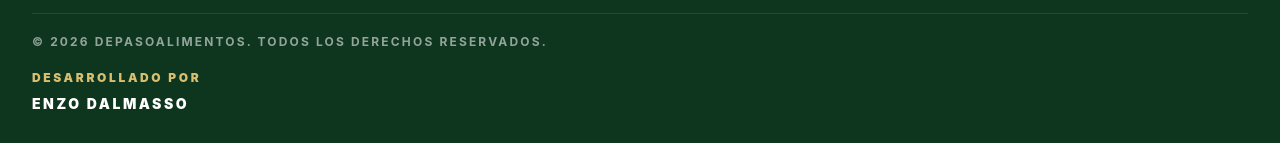
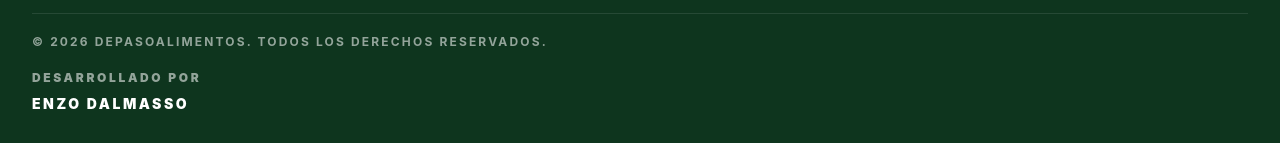
Before and after one commit to EnzoDalmasso/DePasoAlimentos, a React (Vite) app in the folder frontend/: page / in a window 1280 px wide. Shown: the part 1035-1178 px from the top of the page. Built offline with nearby package versions, Linux system fonts and the light colour scheme; no server answers.

Commit message:
Update footer developer credit color

```diff
--- a/frontend/src/components/Footer.tsx
+++ b/frontend/src/components/Footer.tsx
@@ -18,7 +18,7 @@ export function Footer() {
             &copy; {currentYear} DePasoAlimentos. Todos los derechos reservados.
           </p>
 
-          <p className="mt-5 text-xs font-black uppercase tracking-[0.22em] text-[#d8bf70]">
+          <p className="mt-5 text-xs font-black uppercase tracking-[0.22em] text-white/55">
             Desarrollado por
           </p>
 
```
